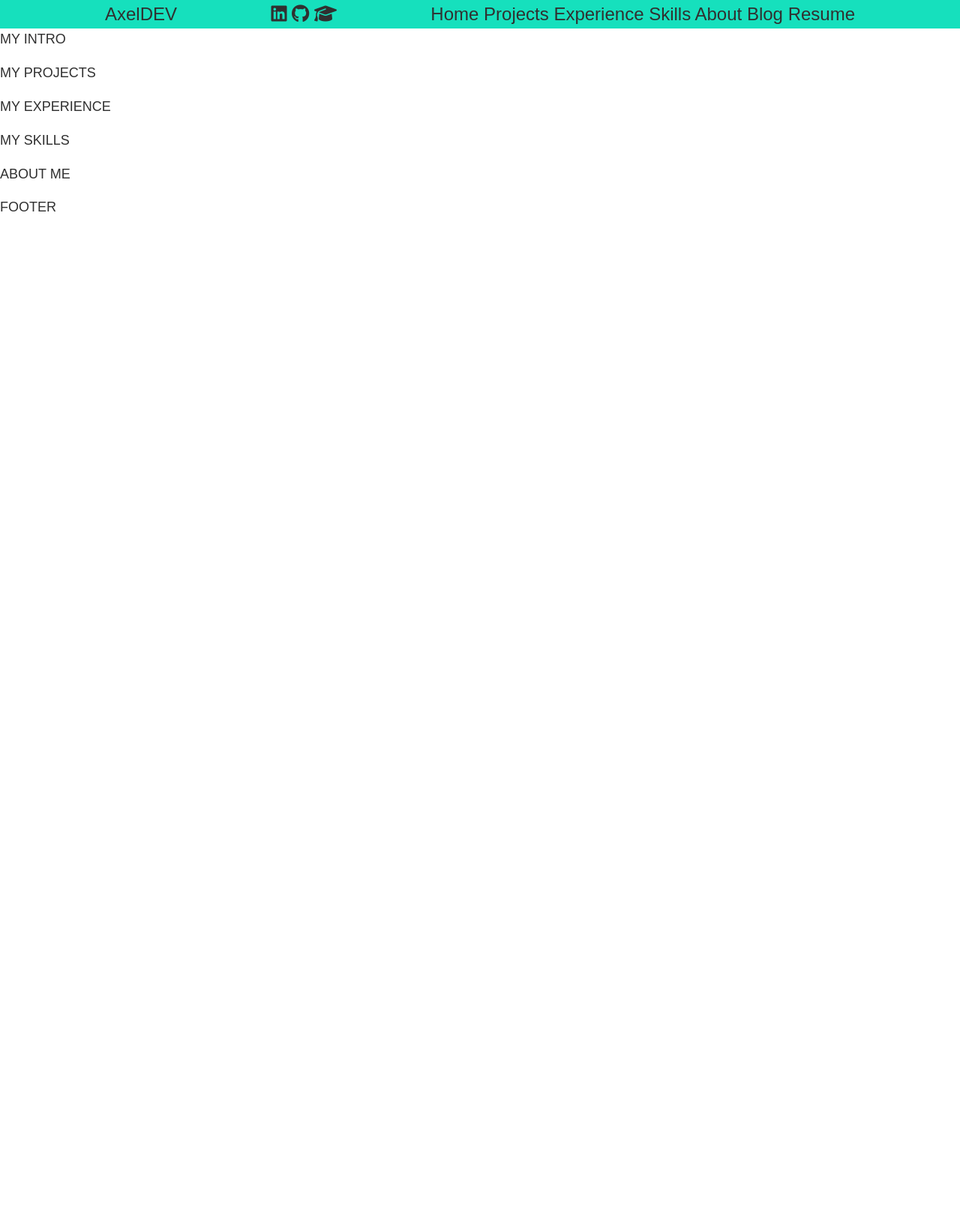
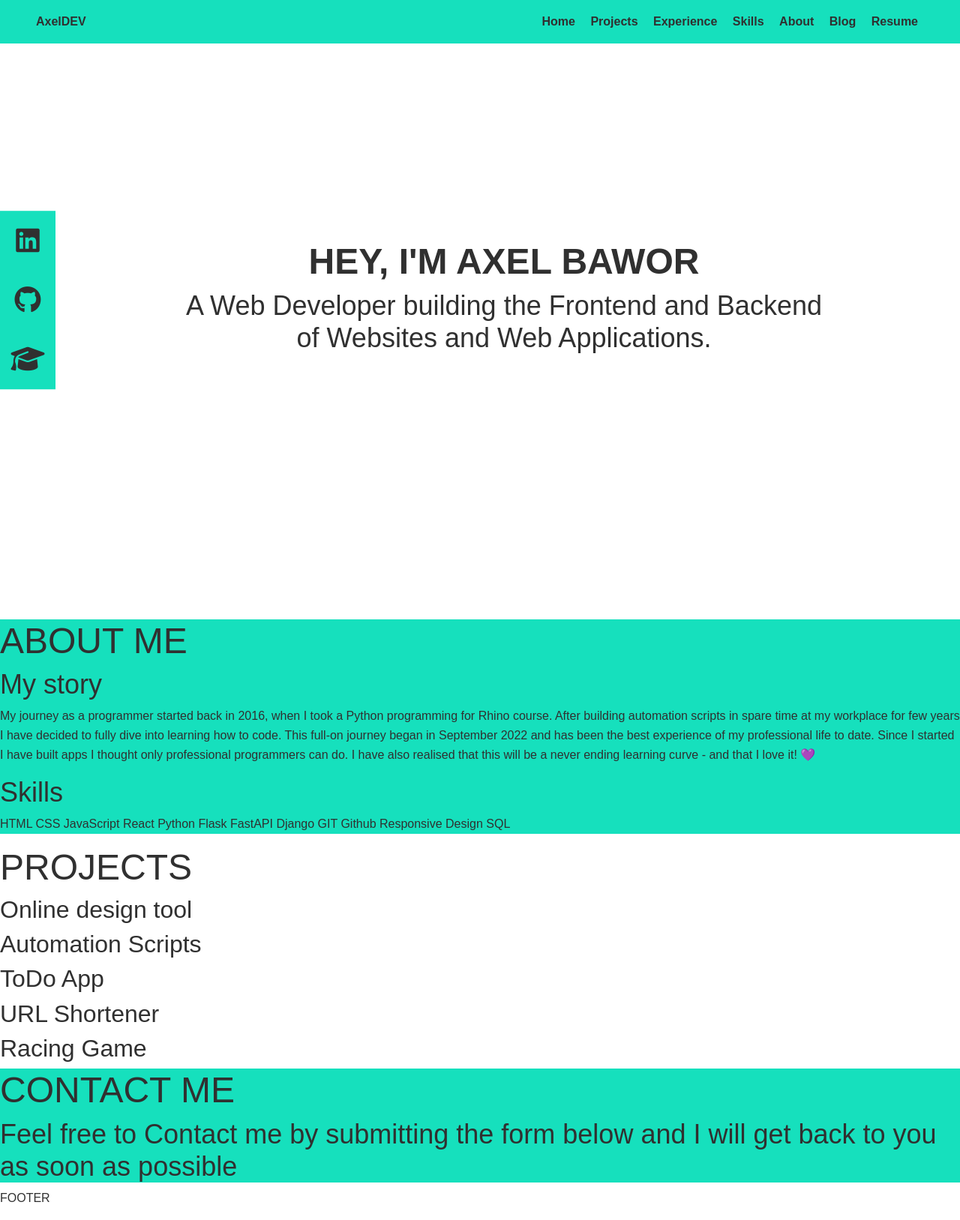
Before and after one commit to abawor/django_portfolio_website, a Django app: page / in a window 1280 px wide. Shown: the whole page at 75% size. Before the commit the page ends 282 px from the top, so only its background shows below. Run offline with Django 3.2, Linux system fonts and the light colour scheme; some libraries are stand-ins or nearby versions.

Commit message:
Updated intro section layout

```diff
--- a/blog/static/css/base.css
+++ b/blog/static/css/base.css
@@ -1,3 +1,9 @@
+*,
+*::before,
+*::after {
+    box-sizing: border-box;
+}
+
 :root {
     --ff-primary: 'Source Sans Pro', sans-serif;
     --ff-secondary: 'Source Code Pro', monospace;
@@ -9,10 +15,10 @@
     --clr-dark: #303030;
     --clr-accent: #16e0bd;
 
-    --fs-h1: 3rem;
-    --fs-h2: 2.25rem;
-    --fs-h3: 1.25rem;
-    --fs-body: 1rem;
+    --fs-h1: 2rem;
+    --fs-h2: 1.5rem;
+    --fs-h3: 1.125rem;
+    --fs-body: 0.9rem;
 
     --bs: 0.25em 0.25em 0.75em rgba(0,0,0,.25),
           0.125em 0.125em 0.25em rgba(0,0,0,.15);
@@ -20,10 +26,10 @@
 
 @media (min-width: 800px) {
     :root {
-        --fs-h1: 4.5rem;
-        --fs-h2: 3.75rem;
-        --fs-h3: 1.5rem;
-        --fs-body: 1.125rem;
+        --fs-h1: 3rem;
+        --fs-h2: 2.25rem;
+        --fs-h3: 1.25rem;
+        --fs-body: 1rem;
     }
 }
 
@@ -42,25 +48,12 @@ body {
     line-height: 1.6;
 }
 
-
-.header {
-    background-color: #16e0bd;
-}
-
-.nav-bar {
-    display: flex;
-    flex-wrap: nowrap;
-    justify-content: space-between;
-    max-width: 1000px;
-    margin: 0 auto;
-    font-size: var(--fs-h3);
-}
-
 a,
 i {
     text-decoration: none;
     color: var(--clr-dark);
     transition: color 0.3s;
+    cursor: pointer;
 }
 
 a:hover,
@@ -68,10 +61,108 @@ i:hover {
     color: var(--clr-light);
 }
 
+.section_title {
+    font-size: var(--fs-h1);
+}
+
+.section_subtitle {
+    font-size: var(--fs-h2);
+}
 
 
+/* Header */
+
+.header {
+    background-color: #16e0bd;
+    padding: 1em;
+    font-weight: bold;
+}
+
+.nav-bar {
+    display: flex;
+    flex-wrap: nowrap;
+    justify-content: space-between;
+    margin: 0 2em;
+    font-size: var(--fs-body);
+}
+
+.links > a {
+    margin: auto 0.5em;
+}
+
+/* Intro */
+
+.intro {
+    background-color: var(--clr-light);
+    display: block;
+    height: calc(100vh - 2em);
+}
+
+.intro-text {
+    text-align: center;
+    position: absolute;
+    top: 50%;
+    left: 50%;
+    transform: translate(-50%, -50%);
+    width: 85%;
+    margin: 0 2em;
+}
+
+.intro-text .section_title {
+    font-weight: bold;
+}
+
+.social {
+    position: absolute;
+    display: flex;
+    flex-direction: column;
+    top: 50%;
+    background-color: var(--clr-accent);
+    transform: translateY(-50%);
+}
+
+.social > i {
+    padding: 1.5em 1em;
+}
+
+.social .fa-brands,
+.social .fa-solid {
+    font-size: var(--fs-h2);
+    padding: 0.6em 0.4em;
+    width: 100%;
+    text-align: center;
+}
 
 
+@media (max-width: 600px) {
+    .social {
+        display: none;
+    }
+}
+
+/* About me */
+
+.about-me {
+    background-color: var(--clr-accent);
+}
+
+/* Projects */
+
+.projects {
+    background-color: var(--clr-light);
+}
+
+/* Contact */
+
+.contact {
+    background-color: var(--clr-accent);
+}
+
+/* Footer */
+
+.footer {
+    background-color: var(--clr-light);
+}
 
 
 
--- a/blog/templates/webapp/base.html
+++ b/blog/templates/webapp/base.html
@@ -15,11 +15,6 @@
         <div>
           <a href="/" class="home">AxelDEV</a>
         </div>
-        <div class="social">
-          <i class="fa-brands fa-linkedin"></i>
-          <i class="fa-brands fa-github"></i>
-          <i class="fa-solid fa-graduation-cap"></i>
-        </div>
         <div class="links">
           <a href="#intro">Home</a>
           <a href="#projects">Projects</a>
@@ -34,28 +29,85 @@
 
     <!-- Intro -->
     <section class="intro" id="intro">
-      <p>MY INTRO</p>
+      <div class="intro-text">
+        <h1 class="section_title">HEY, I'M AXEL BAWOR</h1>
+        <h2 class="section_subtitle">
+          A Web Developer building the Frontend and Backend <br>
+          of Websites and Web Applications.
+      </h2>
+      </div>
+      <div class="social">
+        <a href="https://www.linkedin.com/in/axel-bawor-883aa5127/" target="_blank">
+          <i class="fa-brands fa-linkedin"></i>
+        </a>
+        <a href="https://github.com/abawor" target="_blank">
+          <i class="fa-brands fa-github"></i>
+        </a>
+        <a href="https://www.sololearn.com/en/profile/2713098" target="_blank">
+          <i class="fa-solid fa-graduation-cap"></i>
+        </a>
+      </div>
+    </section>
+
+    <!-- About me -->
+    <section class="about-me" id="about-me">
+      <h1 class="section_title">ABOUT ME</h1>
+      <h2 class="section_subtitle">My story</h2>
+      <p>
+        My journey as a programmer started back in 2016, when I took a Python programming for Rhino course.
+
+        After building automation scripts in spare time at my workplace for few years I have decided to fully dive into learning how to code.
+
+        This full-on journey began in September 2022 and has been the best experience of my professional life to date.
+
+        Since I started I have built apps I thought only professional programmers can do. I have also realised that this will be a never ending learning curve - and that I love it! 💜
+      </p>
+      <h2 class="section_subtitle">Skills</h2>
+      <p>
+        HTML
+        CSS
+        JavaScript
+        React
+        Python
+        Flask
+        FastAPI
+        Django
+        GIT
+        Github
+        Responsive Design
+        SQL
+      </p>
     </section>
 
     <!-- Projects -->
     <section class="projects" id="projects">
-      <p>MY PROJECTS</p>
+      <h1 class="section_title">PROJECTS</h1>
+      <div>
+        <h2>Online design tool</h2>
+      </div>
+      <div>
+        <h2>Automation Scripts</h2>
+      </div>
+      <div>
+        <h2>ToDo App</h2>
+      </div>
+      <div>
+        <h2>URL Shortener</h2>
+      </div>
+      <div>
+        <h2>Racing Game</h2>
+      </div>
     </section>
 
-    <!-- Experience -->
-    <section class="experience" id="experience">
-      <p>MY EXPERIENCE</p>
+
+
+    <!-- Contact -->
+    <section class="contact" id="contact">
+      <h1 class="section_title">CONTACT ME</h1>
+      <h2 class="section_subtitle">Feel free to Contact me by submitting the form below and I will get back to you as soon as possible</h2>
     </section>
 
-    <!-- Skills -->
-    <section class="skills" id="skills">
-      <p>MY SKILLS</p>
-    </section>
 
-    <!-- About me -->
-    <section class="about-me" id="about-me">
-      <p>ABOUT ME</p>
-    </section>
 
     <!-- Footer -->
     <footer class="footer">
@@ -65,13 +117,7 @@
 
 
     <!--
-        <a href='https://www.linkedin.com/in/axel-bawor-883aa5127/' target='_blank'><img src="  https://cdn.freebiesupply.com/logos/thumbs/2x/linkedin-icon-logo.png"></a>
-        <a href='https://github.com/abawor' target='_blank'><img src="https://upload.wikimedia.org/wikipedia/commons/thumb/3/3f/Github-circle_%28CoreUI_Icons_v1.0.0%29.svg/2048px-Github-circle_%28CoreUI_Icons_v1.0.0%29.svg.png" id="github"></a>
-        <a href='https://www.sololearn.com/profile/2713098' target='_blank'><img src="https://blob.sololearn.com/avatars/sololearn.png"></a>
-        <a href="{% url 'blog' %}" class="project-item">Blog</a>
-        <a href="{% url 'resume' %}" class="project-item">Resume</a>
         <a href="https://abawor.itch.io/traffic-racer" class="project-item">Racing Game</a>
-
         <a href="https://days-out.onrender.com/" class="project-item">Days Out Database</a>
         <a href="https://shorturl-6gh8.onrender.com/" class="project-item">URL Shortener App</a>
           <a href="https://todo-webapp-9xpd.onrender.com/" class="project-item">To Do List</a>
```
